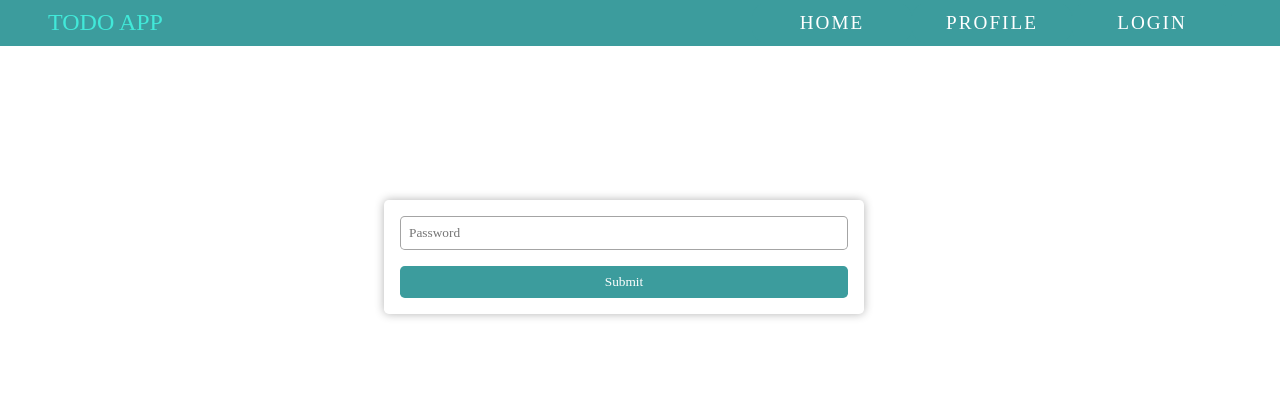
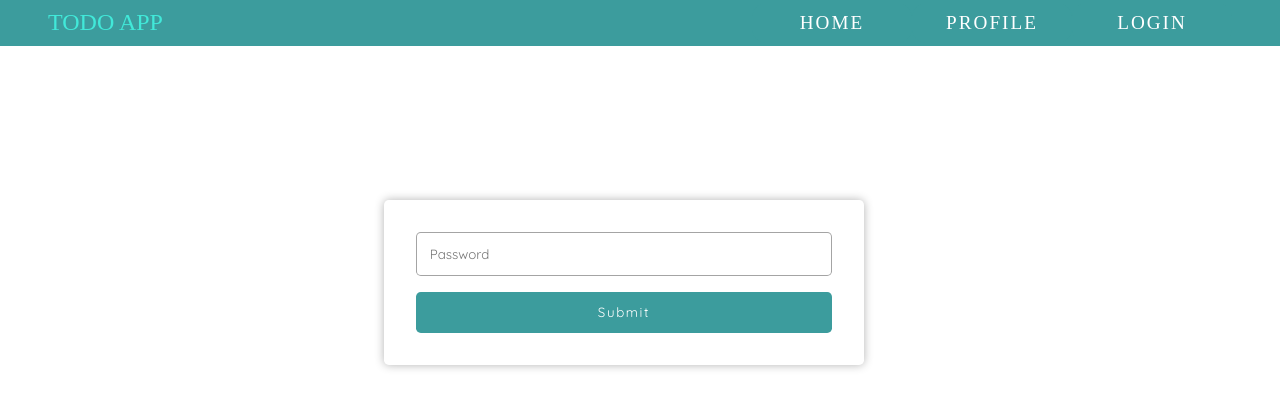
Before and after one commit to vikram110703/toDoList-react, a React (Vite) app: page /resetpassword/1 in a window 1280 px wide. Shown: the top 408 px of the page. Built offline with nearby package versions, Linux system fonts and the light colour scheme; no server answers.

Commit message:
box size increased (resetPas.. paze)

```diff
--- a/src/styles/resetPassword.scss
+++ b/src/styles/resetPassword.scss
@@ -13,28 +13,29 @@
     form {
         display: flex;
         flex-direction: column;
-        padding: 1rem;
+        padding: 2rem;
 
         input {
-            padding: 0.5rem;
+            padding:0.8rem;
             margin-bottom: 1rem;
             outline: none;
             border: 1px solid rgba(18, 18, 18, 0.381);
             border-radius: 0.3rem;
-
+            font-family: $text1;
             &:hover {
                 box-shadow: $shadow;
             }
         }
 
         button {
-            padding: 0.5rem;
+            padding: 0.8rem;
             background-color: rgba(247, 204, 204, 0.807);
             background-color: $color3;
             border-radius: 0.3rem;
             color: $color2;
             border: none;
-
+            font-family: $text1;
+            letter-spacing:0.1rem;
             &:hover {
                 box-shadow: $shadow;
                 cursor: pointer;
```
